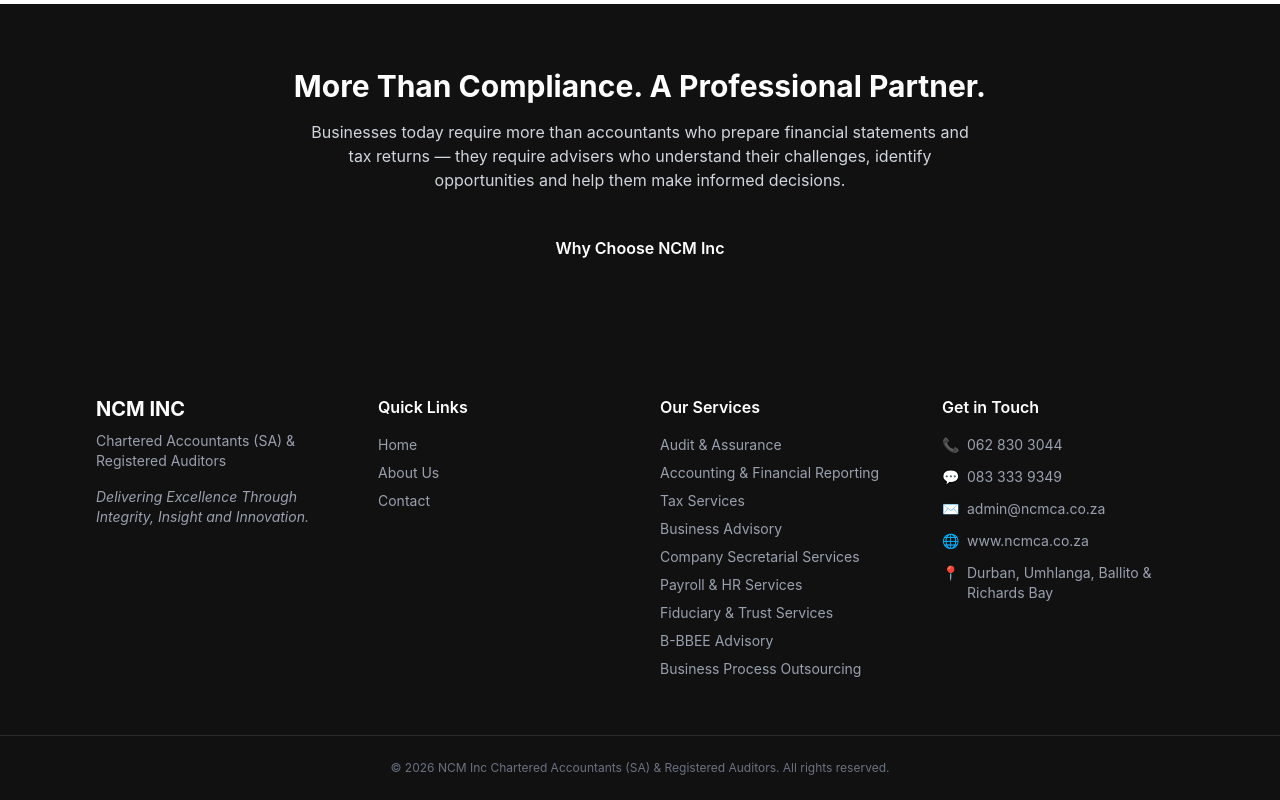
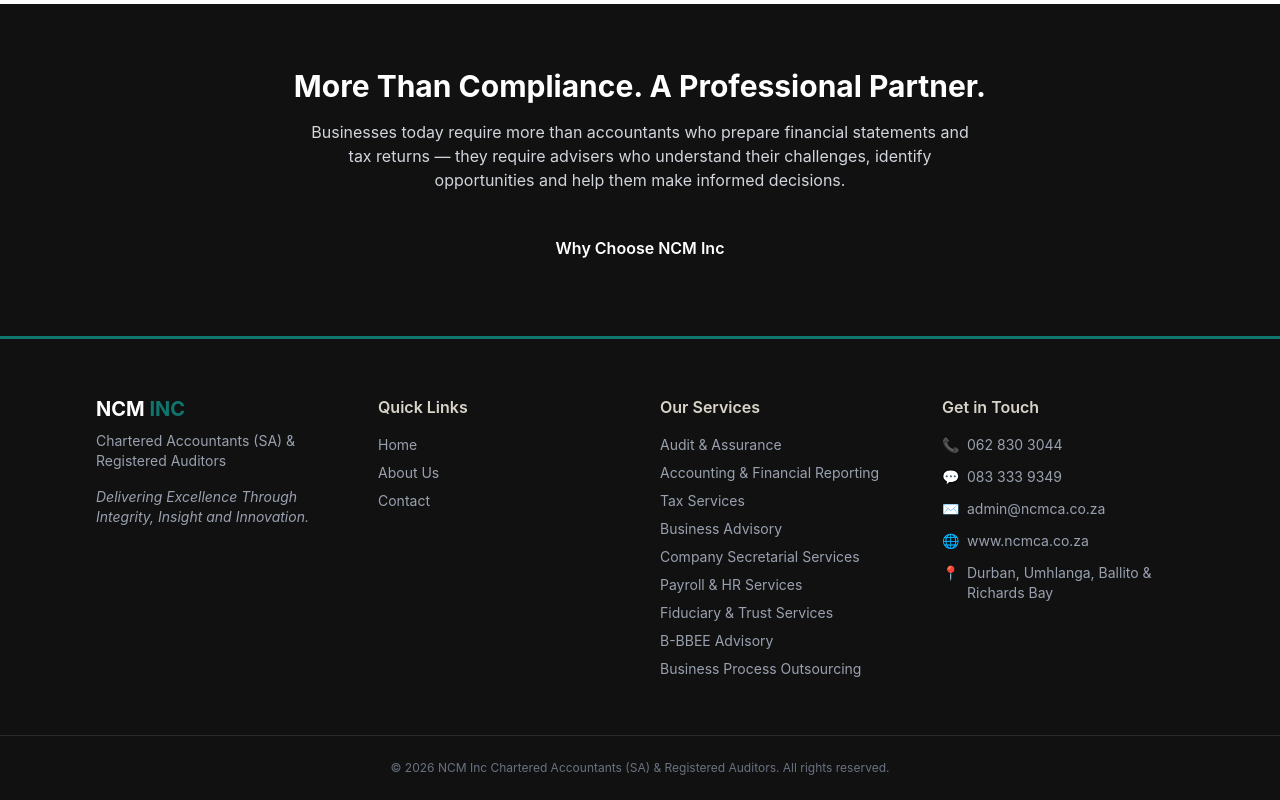
Before and after one commit to randr2405/NCMINC, a React (Vite) app: page / in a window 1280 px wide. Shown: the part 1892-2692 px from the top of the page. Built offline with nearby package versions, Linux system fonts and the light colour scheme.

Commit message:
footer color scheme

```diff
--- a/src/components/Footer.jsx
+++ b/src/components/Footer.jsx
@@ -51,7 +51,7 @@
   return (
     <footer ref={footerRef} className="relative text-white" style={{ backgroundColor: 'var(--ncm-black)' }}>
       {/* thin accent line at the very top of the footer */}
-      <div className="h-[3px] w-full" style={{ backgroundColor: 'var(--ncm-red)' }} />
+      <div className="h-[3px] w-full" style={{ backgroundColor: 'var(--ncm-teal)' }} />
 
       <div className="px-8 py-14 max-w-6xl mx-auto grid md:grid-cols-4 gap-10 text-left">
         {/* Brand */}
@@ -60,7 +60,7 @@
           style={{ opacity: visible ? 1 : 0, transform: visible ? 'none' : 'translateY(16px)', transitionDelay: '0ms' }}
         >
           <h3 className="text-xl font-bold mb-2">
-            NCM <span style={{ color: 'var(--ncm-red)' }}>INC</span>
+            NCM <span style={{ color: 'var(--ncm-teal)' }}>INC</span>
           </h3>
           <p className="text-sm text-gray-400 mb-4">
             Chartered Accountants (SA) &amp; Registered Auditors
@@ -75,7 +75,7 @@
           className={colClass}
           style={{ opacity: visible ? 1 : 0, transform: visible ? 'none' : 'translateY(16px)', transitionDelay: '80ms' }}
         >
-          <h4 className="font-semibold mb-4" style={{ color: 'var(--ncm-silver)' }}>Quick Links</h4>
+          <h4 className="font-semibold mb-4" style={{ color: 'var(--ncm-grey)' }}>Quick Links</h4>
           <ul className="space-y-2 text-sm text-gray-400">
             <li>
               <Link to="/" className="inline-block transition-all duration-200 hover:text-white hover:translate-x-1">
@@ -100,7 +100,7 @@
           className={colClass}
           style={{ opacity: visible ? 1 : 0, transform: visible ? 'none' : 'translateY(16px)', transitionDelay: '160ms' }}
         >
-          <h4 className="font-semibold mb-4" style={{ color: 'var(--ncm-silver)' }}>Our Services</h4>
+          <h4 className="font-semibold mb-4" style={{ color: 'var(--ncm-grey)' }}>Our Services</h4>
           <ul className="space-y-2 text-sm text-gray-400">
             {services.map((s) => (
               <li key={s.path}>
@@ -120,22 +120,22 @@
           className={colClass}
           style={{ opacity: visible ? 1 : 0, transform: visible ? 'none' : 'translateY(16px)', transitionDelay: '240ms' }}
         >
-          <h4 className="font-semibold mb-4" style={{ color: 'var(--ncm-silver)' }}>Get in Touch</h4>
+          <h4 className="font-semibold mb-4" style={{ color: 'var(--ncm-grey)' }}>Get in Touch</h4>
           <ul className="space-y-3 text-sm text-gray-400">
             <li className="flex items-center gap-2">
-              <span style={{ color: 'var(--ncm-red)' }}>📞</span> 062 830 3044
+              <span style={{ color: 'var(--ncm-teal)' }}>📞</span> 062 830 3044
             </li>
             <li className="flex items-center gap-2">
-              <span style={{ color: 'var(--ncm-red)' }}>💬</span> 083 333 9349
+              <span style={{ color: 'var(--ncm-teal)' }}>💬</span> 083 333 9349
             </li>
             <li className="flex items-center gap-2">
-              <span style={{ color: 'var(--ncm-red)' }}>✉️</span>
+              <span style={{ color: 'var(--ncm-teal)' }}>✉️</span>
               <a href="mailto:admin@ncmca.co.za" className="hover:text-white transition-colors duration-200">
                 admin@ncmca.co.za
               </a>
             </li>
             <li className="flex items-center gap-2">
-              <span style={{ color: 'var(--ncm-red)' }}>🌐</span>
+              <span style={{ color: 'var(--ncm-teal)' }}>🌐</span>
               <a
                 href="https://www.ncmca.co.za"
                 target="_blank"
@@ -146,7 +146,7 @@
               </a>
             </li>
             <li className="flex items-start gap-2">
-              <span style={{ color: 'var(--ncm-red)' }}>📍</span>
+              <span style={{ color: 'var(--ncm-teal)' }}>📍</span>
               <span>Durban, Umhlanga, Ballito &amp; Richards Bay</span>
             </li>
           </ul>
@@ -165,7 +165,7 @@
           'fixed bottom-6 right-6 w-11 h-11 rounded-full flex items-center justify-center shadow-lg transition-all duration-300 ' +
           (showTop ? 'opacity-100 translate-y-0 pointer-events-auto' : 'opacity-0 translate-y-3 pointer-events-none')
         }
-        style={{ backgroundColor: 'var(--ncm-red)' }}
+        style={{ backgroundColor: 'var(--ncm-teal)' }}
       >
         <svg width="16" height="16" viewBox="0 0 16 16" fill="none">
           <path d="M8 13V3M8 3L3 8M8 3l5 5" stroke="white" strokeWidth="1.6" strokeLinecap="round" strokeLinejoin="round" />
```
